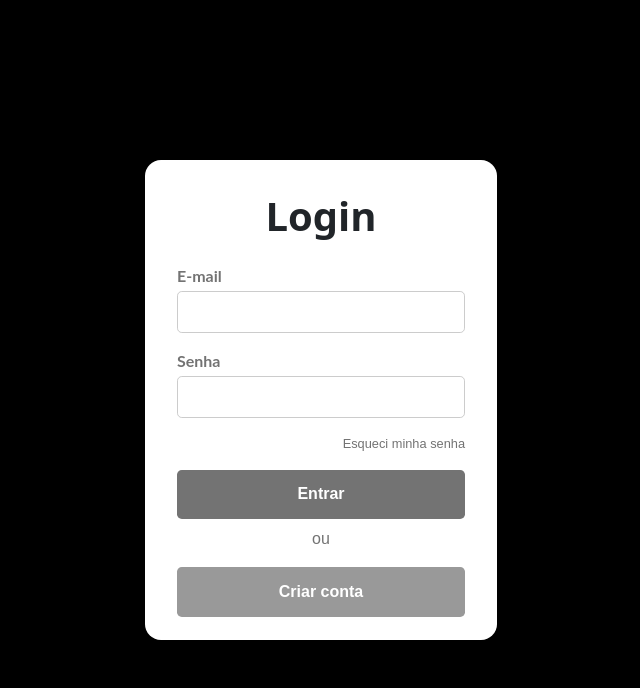
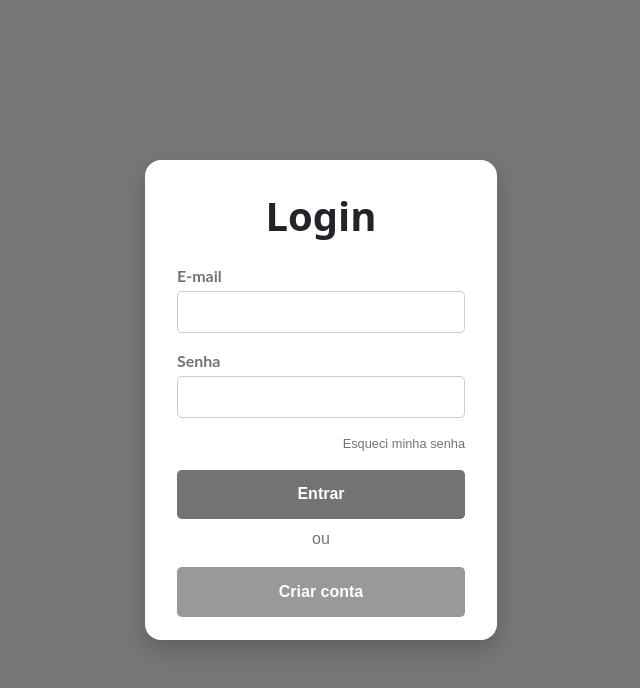
Before and after one commit to brennomachadoeng-max/Projeto-de-Bloco-Desenvolvimento-Front-end-com-Frameworks, a React (Vite) app: page / in a window 1280 px wide. Shown: the top 688 px of the page, without its empty margins (319-959 px from the left). Built offline with nearby package versions, Linux system fonts and the light colour scheme.

Commit message:
Troquei a cor de fundo

```diff
--- a/src/components/Login/login.module.css
+++ b/src/components/Login/login.module.css
@@ -1,5 +1,5 @@
 .fundoLogin {
-    background-color: black;
+    background-color: rgb(119, 119, 119);
     background-size: cover;
     background-repeat: no-repeat;
     width: 100%;
--- a/src/components/Registrar/registrar.module.css
+++ b/src/components/Registrar/registrar.module.css
@@ -3,7 +3,7 @@
     align-items: center;
     justify-content: center;
     height: 100vh;
-    background-color: #f0f2f5; /* Ou a cor que você usava no staly.css */
+    background-color: rgb(119, 119, 119);
 }
 
 .cardRegistro {
```
